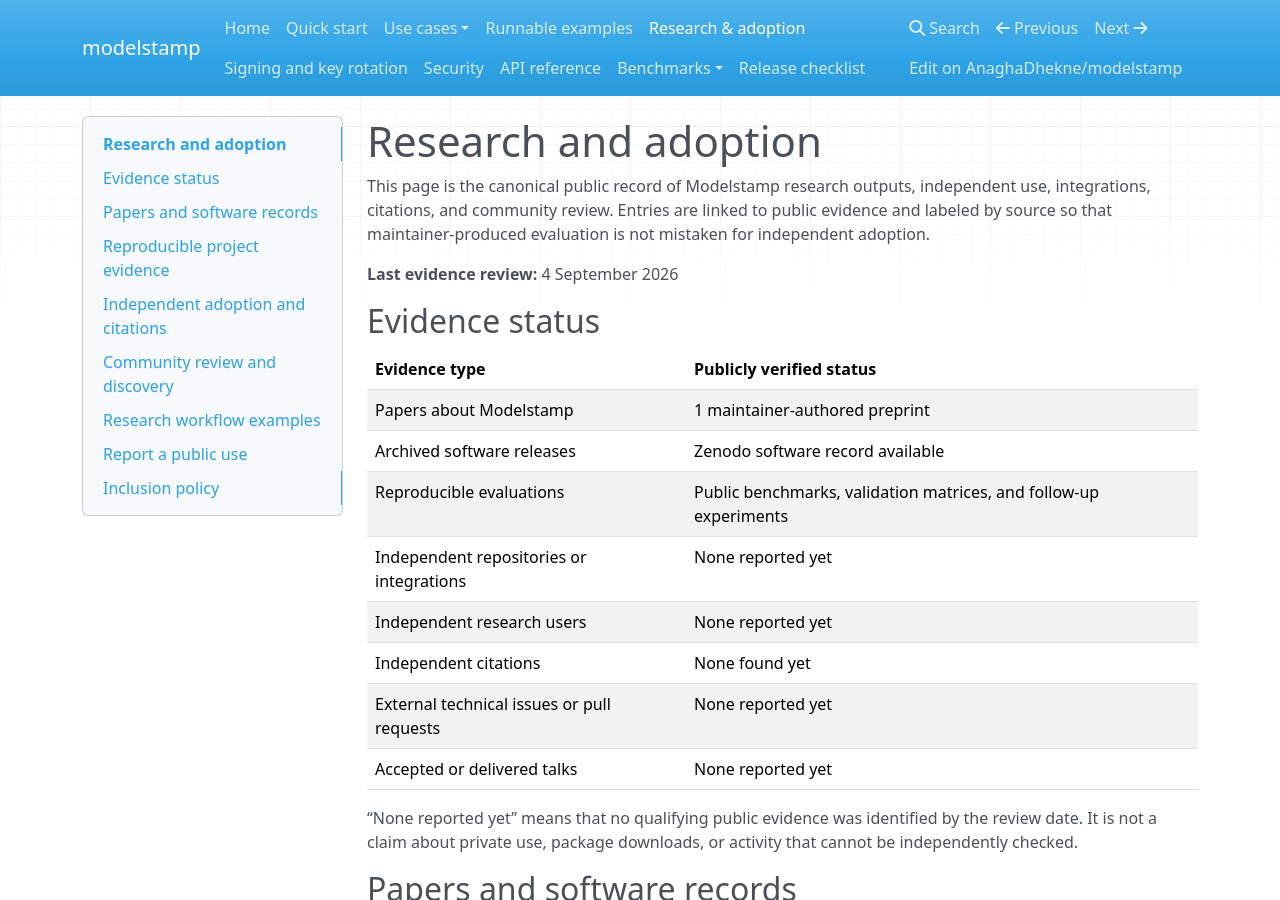
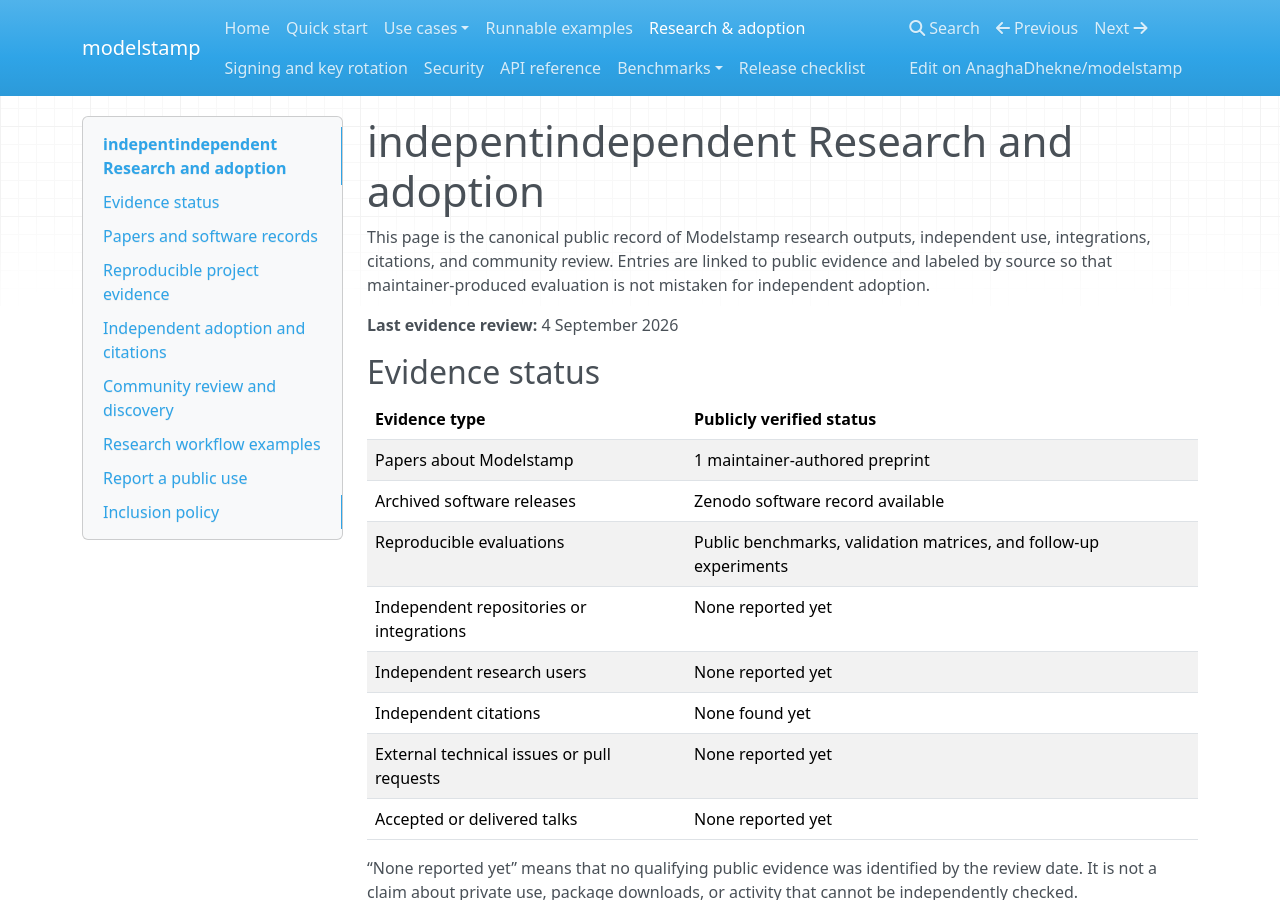
Before and after one commit to AnaghaDhekne/modelstamp, an MkDocs documentation site: the page built from docs/research-adoption.md, in a window 1280 px wide and 900 px high. Built offline with MkDocs 1.6.1, drawn with Linux system fonts in a browser that asks for light colours; nearby versions of some CDN libraries.

```diff
--- a/docs/research-adoption.md
+++ b/docs/research-adoption.md
@@ -1,4 +1,4 @@
-# Research and adoption
+#indepentindependent Research and adoption
 
 This page is the canonical public record of Modelstamp research outputs,
 independent use, integrations, citations, and community review. Entries are
```
